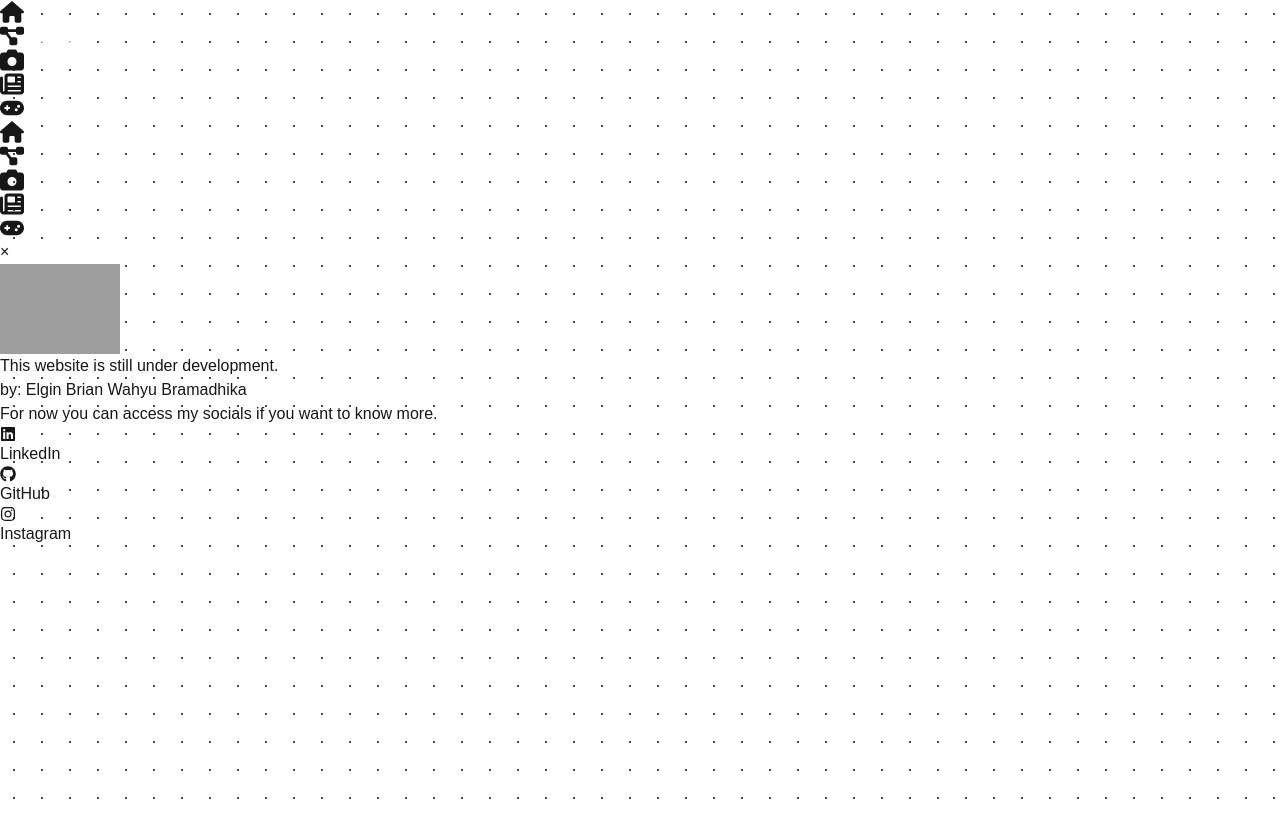
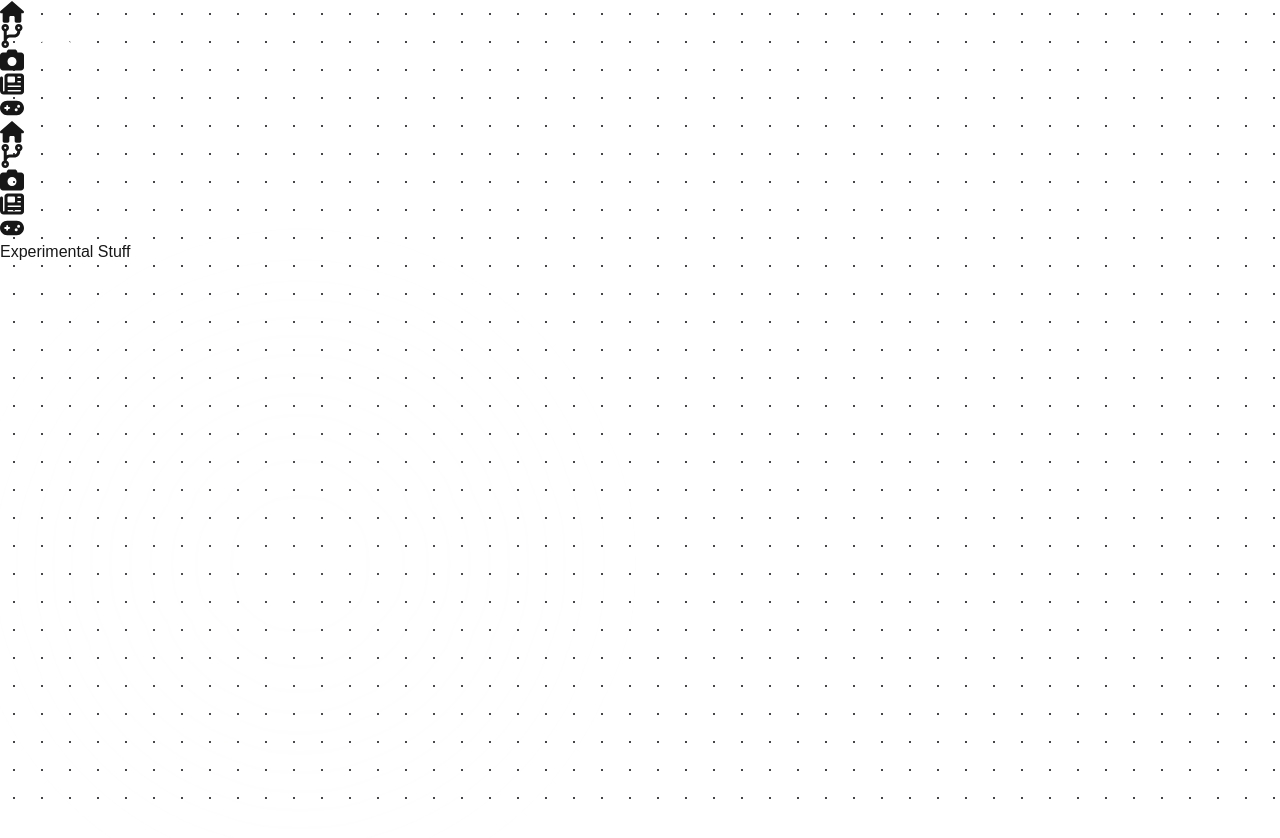
Before and after one commit to elginbrian/elginbrian.com, a Next.js app: page /arcades in a window 1280 px wide. Shown: the top 838 px of the page. Built offline with nearby package versions, Linux system fonts and the light colour scheme; grey boxes are pictures that could not be loaded.

Commit message:
feat(pageName): adding page name

```diff
--- a/src/app/activities/page.tsx
+++ b/src/app/activities/page.tsx
@@ -3,6 +3,7 @@ import Clock from "@/components/common/clock";
 import CursorCircle from "@/components/common/cursor-circle";
 import Modal from "@/components/common/intro-modal";
 import Navbar from "@/components/common/navbar";
+import PageName from "@/components/common/page-name";
 import React, { useState } from "react";
 
 const page: React.FC = () => {
@@ -12,8 +13,8 @@ const page: React.FC = () => {
   return (
     <div className="dotted-background" style={{ minHeight: "100vh" }}>
       <Navbar activeLink={activeLink} setActiveLink={setActiveLink} />
-      <Modal isOpen={isModalOpen} onClose={() => setIsModalOpen(false)} />
 
+      <PageName text="Recent Activities" />
       <Clock />
       <CursorCircle size={600} blur={40} gradientStart="rgba(255, 255, 255, 0.05)" gradientEnd="rgba(255, 255, 255, 0)" />
     </div>
--- a/src/app/arcades/page.tsx
+++ b/src/app/arcades/page.tsx
@@ -3,6 +3,7 @@ import Clock from "@/components/common/clock";
 import CursorCircle from "@/components/common/cursor-circle";
 import Modal from "@/components/common/intro-modal";
 import Navbar from "@/components/common/navbar";
+import PageName from "@/components/common/page-name";
 import React, { useState } from "react";
 
 const page: React.FC = () => {
@@ -12,8 +13,8 @@ const page: React.FC = () => {
   return (
     <div className="dotted-background" style={{ minHeight: "100vh" }}>
       <Navbar activeLink={activeLink} setActiveLink={setActiveLink} />
-      <Modal isOpen={isModalOpen} onClose={() => setIsModalOpen(false)} />
 
+      <PageName text="Experimental Stuff" />
       <Clock />
       <CursorCircle size={600} blur={40} gradientStart="rgba(255, 255, 255, 0.05)" gradientEnd="rgba(255, 255, 255, 0)" />
     </div>
--- a/src/app/articles/page.tsx
+++ b/src/app/articles/page.tsx
@@ -3,6 +3,7 @@ import Clock from "@/components/common/clock";
 import CursorCircle from "@/components/common/cursor-circle";
 import Modal from "@/components/common/intro-modal";
 import Navbar from "@/components/common/navbar";
+import PageName from "@/components/common/page-name";
 import React, { useState } from "react";
 
 const page: React.FC = () => {
@@ -12,8 +13,8 @@ const page: React.FC = () => {
   return (
     <div className="dotted-background" style={{ minHeight: "100vh" }}>
       <Navbar activeLink={activeLink} setActiveLink={setActiveLink} />
-      <Modal isOpen={isModalOpen} onClose={() => setIsModalOpen(false)} />
 
+      <PageName text="Tech Articles" />
       <Clock />
       <CursorCircle size={600} blur={40} gradientStart="rgba(255, 255, 255, 0.05)" gradientEnd="rgba(255, 255, 255, 0)" />
     </div>
--- a/src/app/page.tsx
+++ b/src/app/page.tsx
@@ -6,6 +6,7 @@ import React, { useState } from "react";
 import "./globals.css";
 import CursorCircle from "@/components/common/cursor-circle";
 import Clock from "@/components/common/clock";
+import PageName from "@/components/common/page-name";
 
 const page: React.FC = () => {
   const [isModalOpen, setIsModalOpen] = useState<boolean>(true);
@@ -16,6 +17,7 @@ const page: React.FC = () => {
       <Navbar activeLink={activeLink} setActiveLink={setActiveLink} />
       <Modal isOpen={isModalOpen} onClose={() => setIsModalOpen(false)} />
 
+      <PageName text="Introduction" />
       <Clock />
       <CursorCircle size={600} blur={40} gradientStart="rgba(255, 255, 255, 0.05)" gradientEnd="rgba(255, 255, 255, 0)" />
     </div>
--- a/src/app/projects/page.tsx
+++ b/src/app/projects/page.tsx
@@ -3,6 +3,7 @@ import Clock from "@/components/common/clock";
 import CursorCircle from "@/components/common/cursor-circle";
 import Modal from "@/components/common/intro-modal";
 import Navbar from "@/components/common/navbar";
+import PageName from "@/components/common/page-name";
 import React, { useState } from "react";
 
 const page: React.FC = () => {
@@ -12,8 +13,8 @@ const page: React.FC = () => {
   return (
     <div className="dotted-background" style={{ minHeight: "100vh" }}>
       <Navbar activeLink={activeLink} setActiveLink={setActiveLink} />
-      <Modal isOpen={isModalOpen} onClose={() => setIsModalOpen(false)} />
 
+      <PageName text="Previous Projects" />
       <Clock />
       <CursorCircle size={600} blur={40} gradientStart="rgba(255, 255, 255, 0.05)" gradientEnd="rgba(255, 255, 255, 0)" />
     </div>
--- a/src/components/common/navbar.tsx
+++ b/src/components/common/navbar.tsx
@@ -1,4 +1,4 @@
-import { FaCamera, FaDiagramProject, FaGamepad, FaHouse, FaNewspaper } from "react-icons/fa6";
+import { FaCamera, FaCodeBranch, FaDiagramProject, FaGamepad, FaHouse, FaNewspaper } from "react-icons/fa6";
 
 interface NavbarProps {
   activeLink: string;
@@ -22,7 +22,7 @@ const Navbar: React.FC<NavbarProps> = ({ activeLink, setActiveLink }) => {
             <FaHouse size={24} />
           </a>
           <a href="/projects" className={getIconClasses("/projects")} aria-label="Projects" onClick={() => handleLinkClick("/projects")}>
-            <FaDiagramProject size={24} />
+            <FaCodeBranch size={24} />
           </a>
           <a href="/activities" className={getIconClasses("/activities")} aria-label="Activities" onClick={() => handleLinkClick("/activities")}>
             <FaCamera size={24} />
@@ -42,7 +42,7 @@ const Navbar: React.FC<NavbarProps> = ({ activeLink, setActiveLink }) => {
             <FaHouse size={24} />
           </a>
           <a href="/projects" className={getIconClasses("/projects")} aria-label="Projects" onClick={() => handleLinkClick("/projects")}>
-            <FaDiagramProject size={24} />
+            <FaCodeBranch size={24} />
           </a>
           <a href="/activities" className={getIconClasses("/activities")} aria-label="Activities" onClick={() => handleLinkClick("/activities")}>
             <FaCamera size={24} />
--- /dev/null
+++ b/src/components/common/page-name.tsx
@@ -0,0 +1,11 @@
+import React from "react";
+
+interface PageNameProps {
+  text: string;
+}
+
+const PageName: React.FC<PageNameProps> = ({ text }) => {
+  return <div className="absolute top-6 right-6 bg-white text-black text-sm font-sans font-semibold py-2 px-4 rounded-full">{text}</div>;
+};
+
+export default PageName;
```
Also changed, not shown: public/pluto.png (added).
